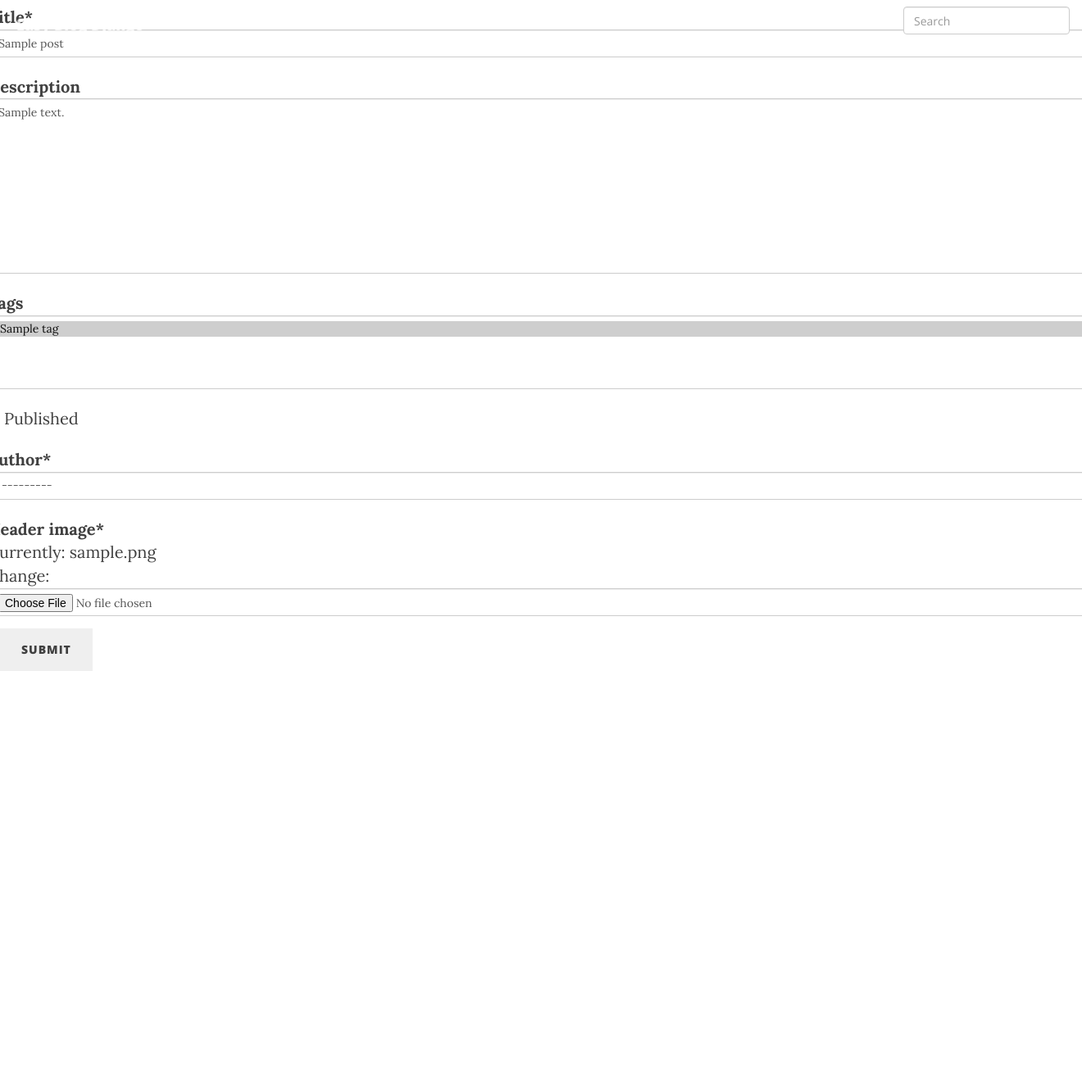
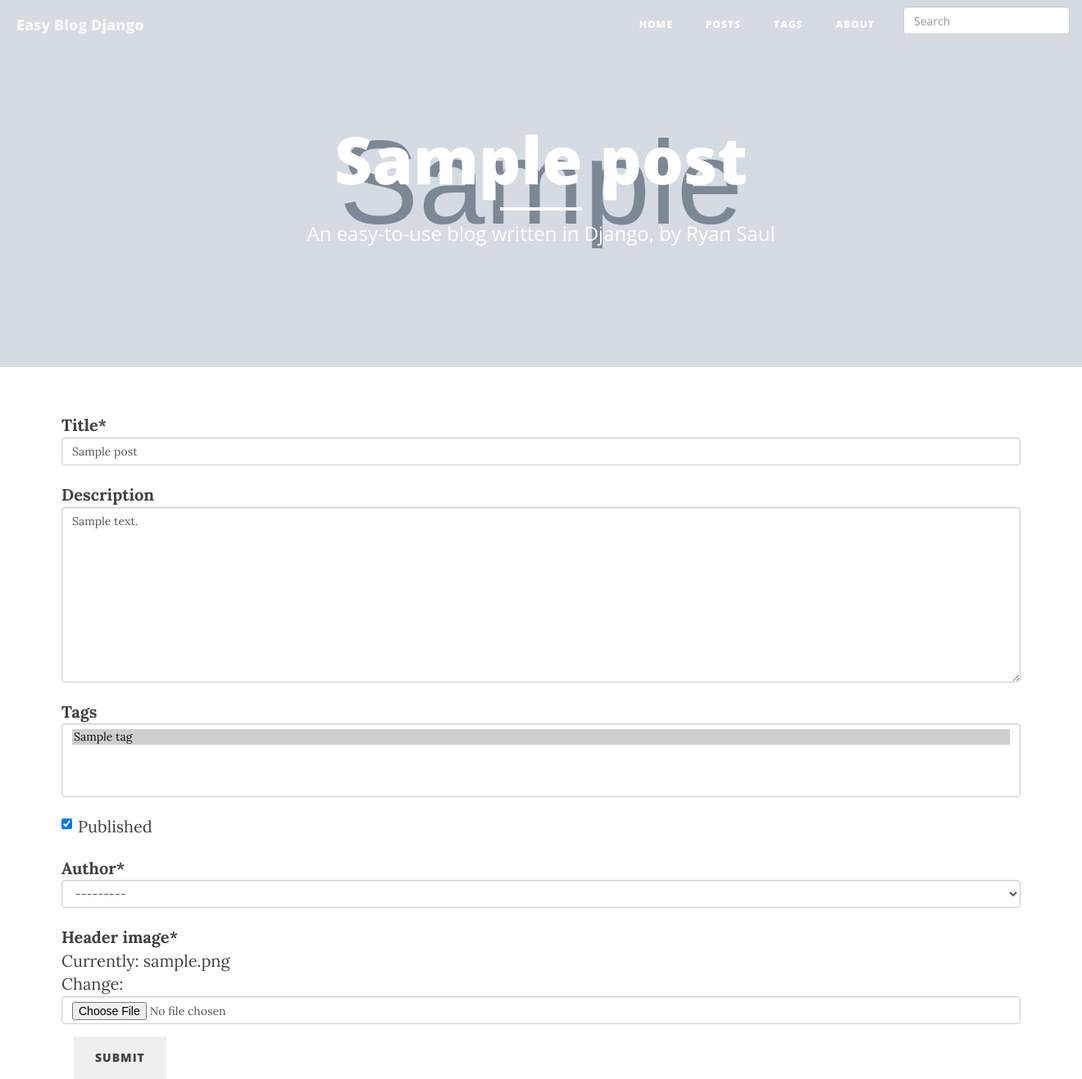
Before and after one commit to giantryansaul/easy_blog_django, a Django app: a page that uses easy_blog_django/templates/posts/post_form.html in a window 1320 px wide; the page is wider, and only the part inside the window is pictured. Shown: that part at 82% size. Before the commit the page ends 819 px from the top of that part, so only its background shows below. Run offline with Django 3.2, Linux system fonts and the light colour scheme; tables that the repository leaves empty hold one stand-in row (values such as "Sample post"); grey boxes marked "Sample" are stand-in pictures; parts of the project's set-up code (start-up, migrations or seed data) failed here and were passed over; some libraries are stand-ins or nearby versions.

Commit message:
added ability to change the photo of a blog post from create or edit

```diff
--- a/easy_blog_django/posts/models.py
+++ b/easy_blog_django/posts/models.py
@@ -24,7 +24,7 @@ class Post(TimeStampedModel):
     published = models.BooleanField(default=False)
     author = models.ForeignKey(settings.AUTH_USER_MODEL)
     tags = models.ManyToManyField(Tag, blank=True)
-    header_image = models.ImageField(upload_to='headers')
+    header_image = models.ImageField(upload_to='headers', default='default_image.jpg')
 
     slug = models.SlugField(unique=True)
 
--- a/easy_blog_django/posts/views.py
+++ b/easy_blog_django/posts/views.py
@@ -80,6 +80,7 @@ class PostUpdateView(LoginRequiredMixin, PermissionRequiredMixin, PostFormMixIn,
     permission_required = 'posts.change_post'
     raise_exception = True
 
+
     success_msg = "Post Updated"
 
 
--- a/easy_blog_django/templates/posts/post_form.html
+++ b/easy_blog_django/templates/posts/post_form.html
@@ -1,4 +1,5 @@
 {% extends "base.html" %}
+{% load static %}
 {% load crispy_forms_tags %}
 
 {% block title %}
@@ -10,10 +11,29 @@ Create Post -
 {{ block.super }}{% endblock %}
 
 {% block content %}
+
+
+    <!-- Page Header -->
+    <!-- Set your background image for this header on the line below. -->
+    <header class="intro-header" style="background-image: url('{{ post.header_image.url }}')">
+        <div class="container">
+            <div class="row">
+                <div class="col-lg-8 col-lg-offset-2 col-md-10 col-md-offset-1">
+                    <div class="site-heading">
+                        <h1>{{ post.title }}</h1>
+                        <hr class="small">
+                        <span class="subheading">An easy-to-use blog written in Django, by Ryan Saul</span>
+                    </div>
+                </div>
+            </div>
+        </div>
+    </header>
+
+    <div class="container">
         {% if form.instance.pk %}
-    <form class="form-horizontal" method="post" action="{% url 'posts:update' post.slug %}">
+        <form enctype="multipart/form-data" class="form-horizontal" method="post" action="{% url 'posts:update' post.slug %}">
         {% else %}
-    <form class="form-horizontal" method="post" action="{% url 'posts:add' %}">
+        <form enctype="multipart/form-data" class="form-horizontal" method="post" action="{% url 'posts:add' %}">
         {% endif %}
            {% csrf_token %}
             {{ form|crispy }}
@@ -23,4 +43,5 @@ Create Post -
               </div>
             </div>
         </form>
+    </div>
 {% endblock %}
--- a/easy_blog_django/templates/posts/post_list.html
+++ b/easy_blog_django/templates/posts/post_list.html
@@ -21,7 +21,11 @@
     </header>
 
      <div class="container">
+
         <div class="row">
+            {% if perms.posts.change_post %}
+            <a class="btn btn-primary col-lg-8 col-lg-offset-2 col-md-10 col-md-offset-1" href="{% url 'posts:add' %}">Create New Post</a>
+            {% endif %}
             <div class="col-lg-8 col-lg-offset-2 col-md-10 col-md-offset-1">
                 {% for post in post_list %}
                     <a href="{% url 'posts:detail' post.slug %}">
```
Lines whose indentation alone changed are shown as unchanged.
